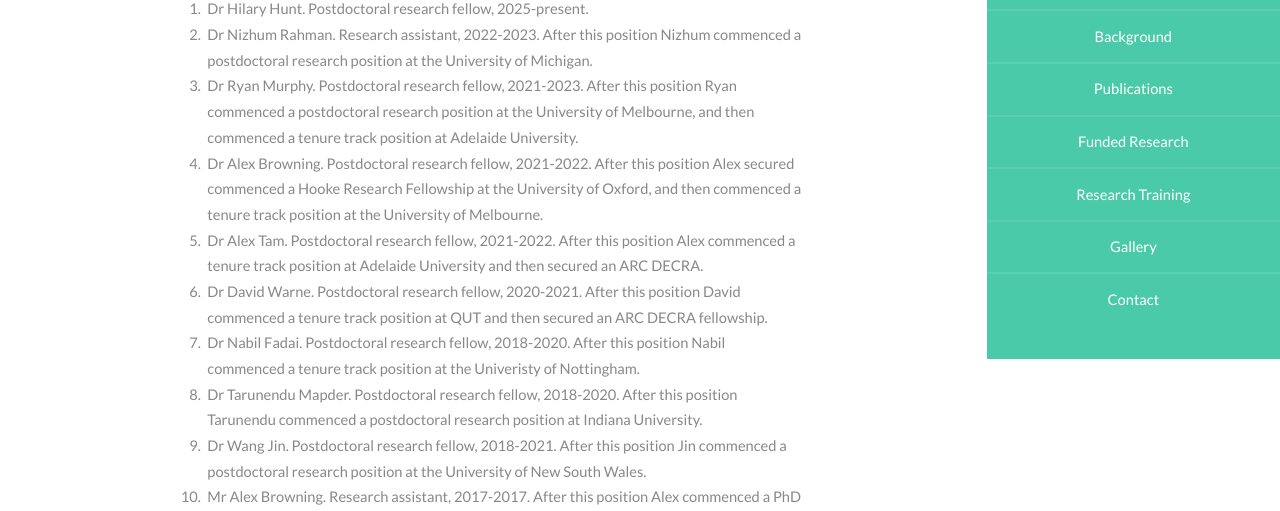
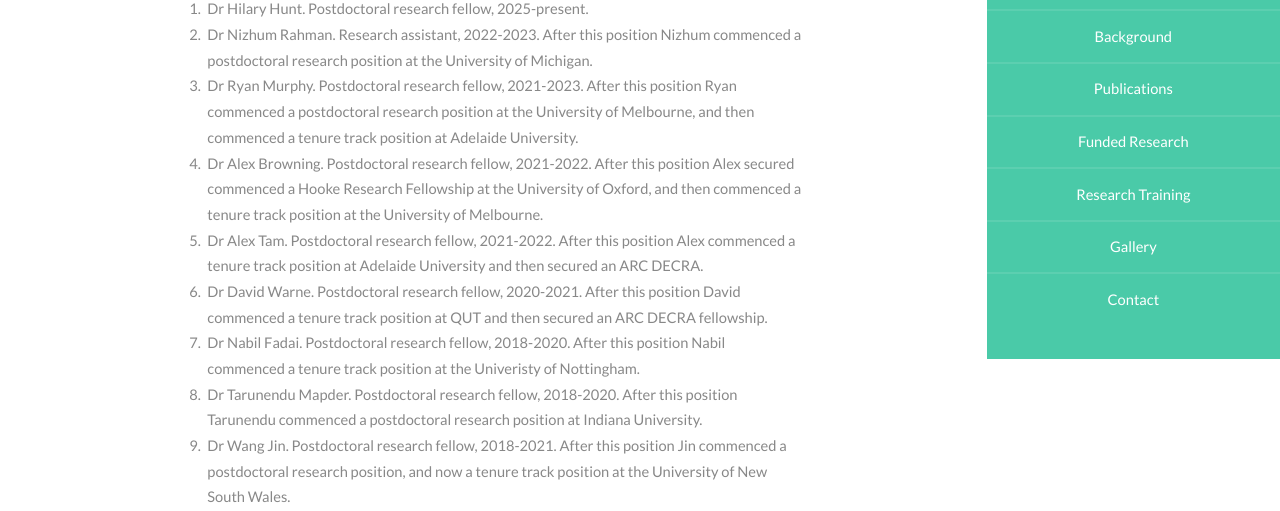
Before and after one commit to ProfMJSimpson/portfolio, a plain HTML site: page researchtraining.html in a window 1280 px wide. Shown: the part 441-952 px from the top of the page. Drawn offline with Linux system fonts and the light colour scheme.

Commit message:
Modify Dr. Wang Jin's postdoctoral position description
Updated Dr. Wang Jin's position details to include tenure track.

```diff
--- a/researchtraining.html
+++ b/researchtraining.html
@@ -82,7 +82,7 @@
 
 <li>Dr Tarunendu Mapder. Postdoctoral research fellow, 2018-2020. After this position Tarunendu commenced a postdoctoral research position at Indiana University. </li>
 
-<li>Dr Wang Jin. Postdoctoral research fellow, 2018-2021. After this position Jin commenced a postdoctoral research position at the University of New South Wales. </li>
+<li>Dr Wang Jin. Postdoctoral research fellow, 2018-2021. After this position Jin commenced a postdoctoral research position, and now a tenure track position at the University of New South Wales. </li>
 
 <li>Mr Alex Browning. Research assistant, 2017-2017. After this position Alex commenced a PhD at QUT.</li>
 
```
